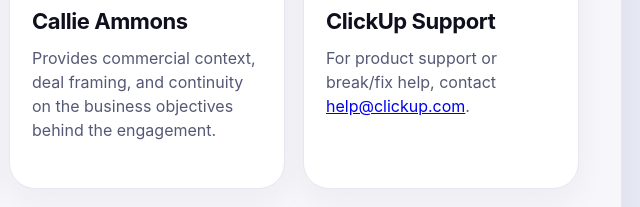
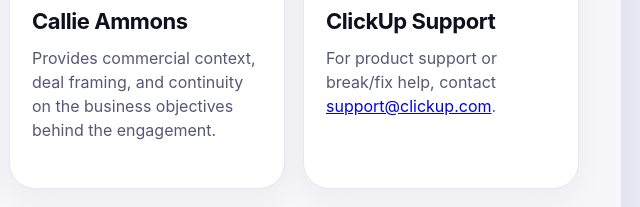
Before and after one commit to jl-clickup/IgniteIt, a plain HTML site: page index.html in a window 1280 px wide. Shown: the part 1213-1420 px from the top of the page, 640-1280 px from the left. Drawn offline with Linux system fonts and the light colour scheme.

Commit message:
update "support@clickup.com"

```diff
--- a/index.html
+++ b/index.html
@@ -173,7 +173,7 @@
             <div class="avatar photo support"><img alt="ClickUp logo" src="./v5_IgniteIt + ClickUp _ Certified Agent Kickoff_files/clickup-1947b59f651163363488367206cf0438.png"></div>
             <div class="pill magenta">ClickUp Support</div>
             <h3>ClickUp Support</h3>
-            <p>For product support or break/fix help, contact <a href="mailto:help@clickup.com">help@clickup.com</a>.</p>
+            <p>For product support or break/fix help, contact <a href="mailto:support@clickup.com">support@clickup.com</a>.</p>
           </div>
         </div>
         <div class="footer"><span>IgniteIt + ClickUp</span><span>Account team</span></div>
```
